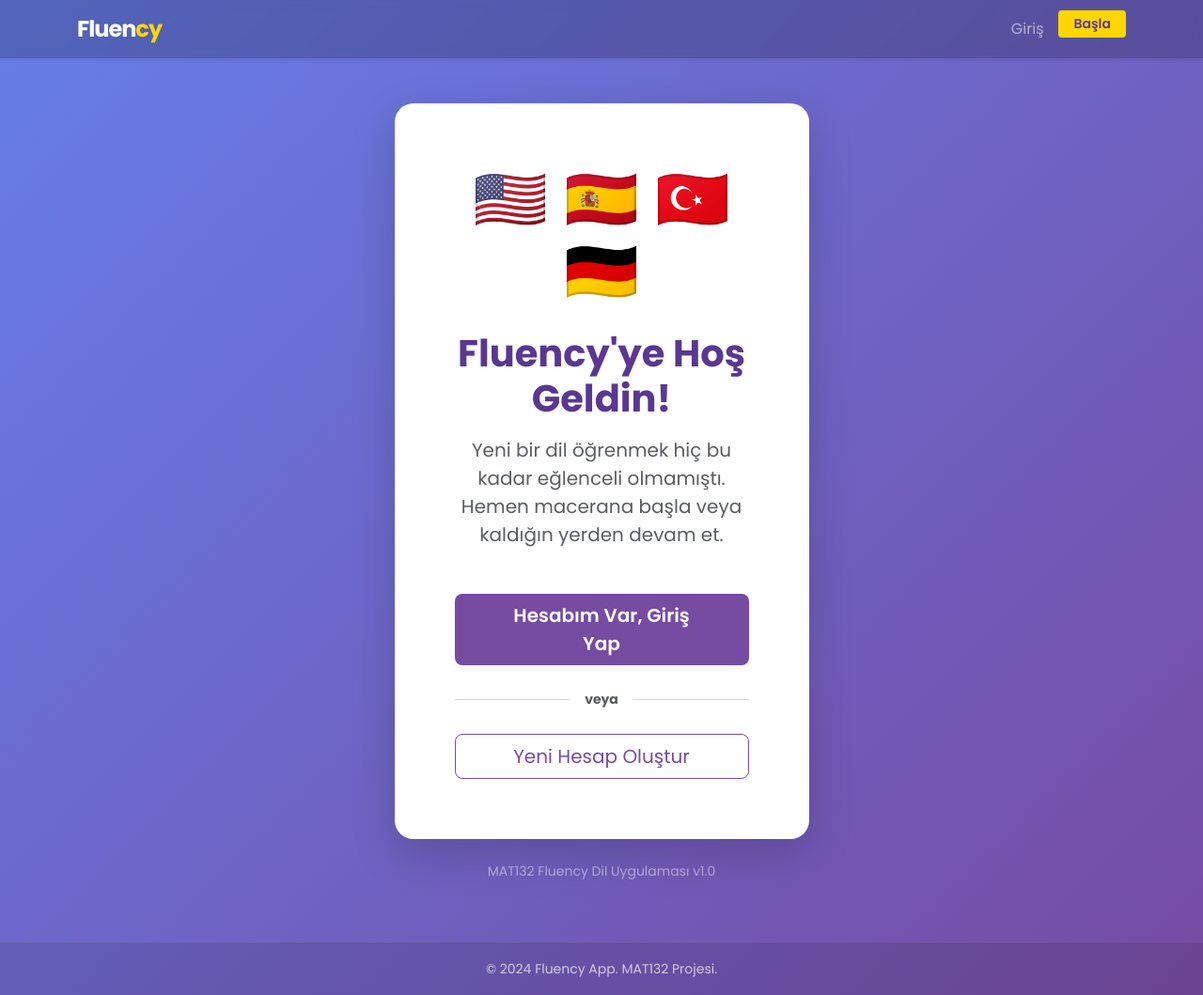
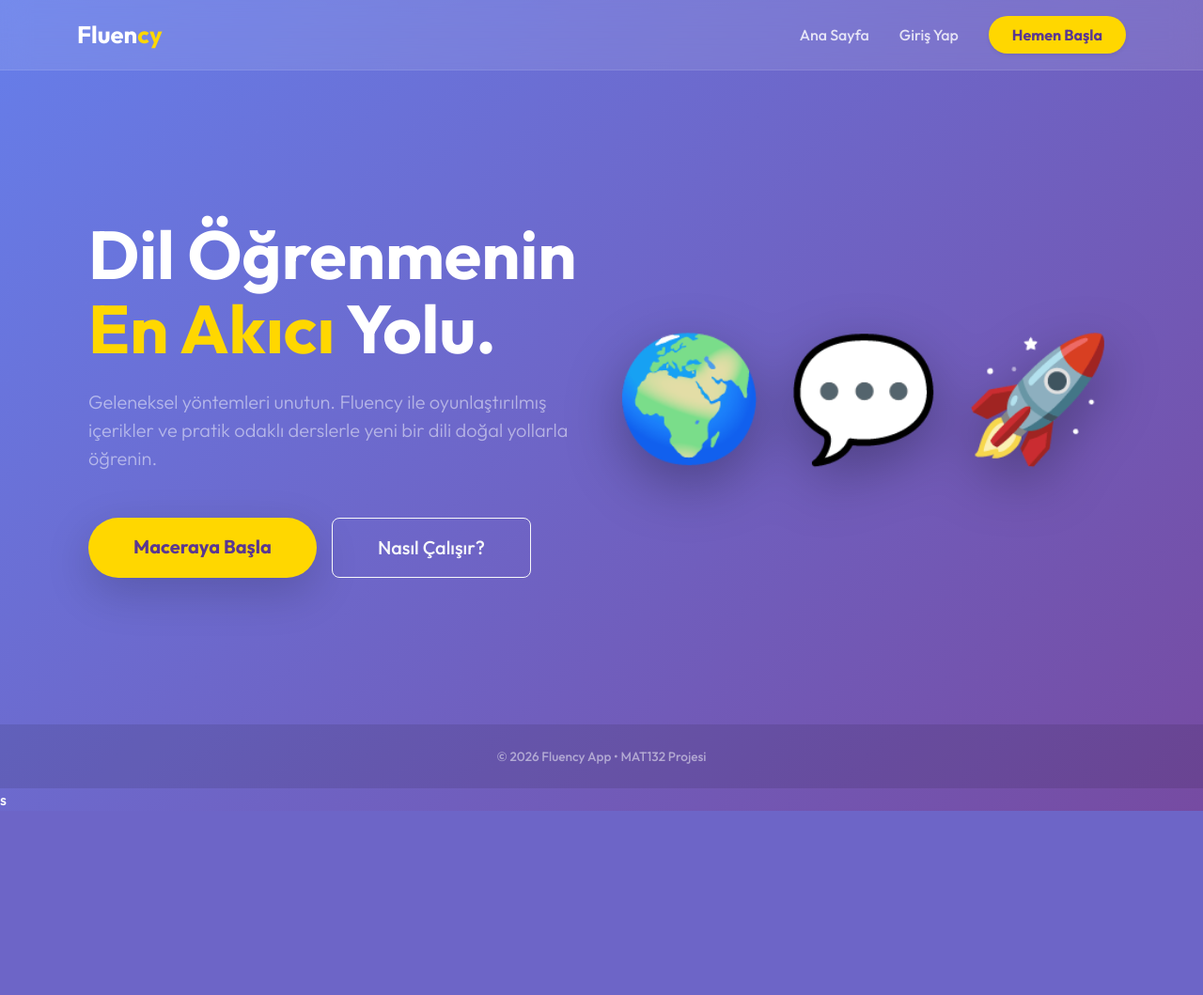
Before and after one commit to eylul-art/web-sitesi-, a Django app: page / in a window 1280 px wide. Shown: the whole page at 94% size. After the commit the page ends 863 px from the top, so only its background shows below. Run offline with Django 5.2, Linux system fonts and the light colour scheme.

Commit message:
feat:profil sayfası eklendi

```diff
--- a/fluency/fluency/urls.py
+++ b/fluency/fluency/urls.py
@@ -1,31 +1,9 @@
 from django.contrib import admin
-from django.urls import path
-from django.contrib.auth import views as auth_views
-from users.views import login_view, register_view, logout_view, index_view
+from django.urls import path, include # include eklemeyi unutma!
 
 urlpatterns = [
     path('admin/', admin.site.urls),
-    path('', index_view, name='index'),
 
-    # Giriş ve Kayıt
-    path('login/', login_view, name='login'),
-    path('register/', register_view, name='register'),
-    path('logout/', logout_view, name='logout'),
-
-    # Şifremi Unuttum Sistemi (4 Adım)
-    path('password_reset/', auth_views.PasswordResetView.as_view(
-        template_name='users/password_reset.html'
-    ), name='password_reset'),
-
-    path('password_reset/done/', auth_views.PasswordResetDoneView.as_view(
-        template_name='users/password_reset_done.html'
-    ), name='password_reset_done'),
-
-    path('reset/<uidb64>/<token>/', auth_views.PasswordResetConfirmView.as_view(
-        template_name='users/password_reset_confirm.html'
-    ), name='password_reset_confirm'),
-
-    path('reset/done/', auth_views.PasswordResetCompleteView.as_view(
-        template_name='users/password_reset_complete.html'
-    ), name='password_reset_complete'),
+    # Tüm kullanıcı işlemlerini 'users' uygulamasındaki urls.py'ye paslıyoruz
+    path('', include('users.urls')),
 ]
--- a/fluency/templates/base.html
+++ b/fluency/templates/base.html
@@ -4,108 +4,143 @@
 <head>
     <meta charset="UTF-8">
     <meta name="viewport" content="width=device-width, initial-scale=1.0">
-    <title>Fluency - Dil Öğrenmenin En Kolay Yolu | {% block title %}{% endblock %}</title>
+    <title>Fluency | {% block title %}{% endblock %}</title>
     <link href="https://cdn.jsdelivr.net/npm/bootstrap@5.3.0/dist/css/bootstrap.min.css" rel="stylesheet">
-    <link href="https://fonts.googleapis.com/css2?family=Poppins:wght@400;600;700&display=swap" rel="stylesheet">
+    <link href="https://fonts.googleapis.com/css2?family=Outfit:wght@300;500;700&display=swap" rel="stylesheet">
     <style>
         body {
-            font-family: 'Poppins', sans-serif;
-            /* İstediğin Mor Arka Plan - Modern bir gradyan */
+            font-family: 'Outfit', sans-serif;
             background: linear-gradient(135deg, #667eea 0%, #764ba2 100%);
+            min-height: 100vh;
+            color: #fff;
             display: flex;
             flex-direction: column;
-            min-height: 100vh;
-            color: #fff;
         }
 
         .navbar {
-            background-color: rgba(0, 0, 0, 0.2) !important;
-            backdrop-filter: blur(5px);
+            background: rgba(255, 255, 255, 0.1) !important;
+            backdrop-filter: blur(15px);
+            border-bottom: 1px solid rgba(255, 255, 255, 0.1);
+            padding: 0.8rem 0;
         }
 
         .navbar-brand {
             font-weight: 700;
-            font-size: 1.5rem;
-            letter-spacing: -1px;
+            font-size: 1.6rem;
+            color: #fff !important;
         }
 
         .navbar-brand span {
             color: #ffd700;
-            /* 'cy' kısmı altın sarısı */
+        }
+
+        .nav-link {
+            color: rgba(255, 255, 255, 0.8) !important;
+            font-weight: 500;
+            transition: 0.3s;
+            border-radius: 10px;
+        }
+
+        .nav-link:hover {
+            color: #ffd700 !important;
+            background: rgba(255, 255, 255, 0.1);
+        }
+
+        .btn-start {
+            background: #ffd700;
+            color: #5a3791;
+            font-weight: 700;
+            border-radius: 50px;
+            padding: 8px 25px;
+            border: none;
+            transition: 0.3s;
+        }
+
+        .btn-start:hover {
+            background: #fff;
+            transform: translateY(-2px);
+            box-shadow: 0 5px 15px rgba(0, 0, 0, 0.2);
         }
 
         .main-content {
             flex: 1;
             display: flex;
             align-items: center;
-            justify-content: center;
         }
 
         footer {
-            background-color: rgba(0, 0, 0, 0.1);
-            border-top: 1px solid rgba(255, 255, 255, 0.1);
-            color: rgba(255, 255, 255, 0.7);
+            padding: 1.5rem 0;
+            background: rgba(0, 0, 0, 0.1);
+            font-size: 0.85rem;
         }
 
-        /* Özel Mor Butonlar */
-        .btn-fluency {
-            background-color: #ffd700;
+        /* Profil İkonu Stili */
+        .profile-circle {
+            width: 35px;
+            height: 35px;
+            background: #ffd700;
             color: #5a3791;
-            font-weight: 600;
-            border: none;
-        }
-
-        .btn-fluency:hover {
-            background-color: #ffea00;
-            color: #5a3791;
-        }
-
-        .btn-outline-fluency {
-            border: 2px solid #fff;
-            color: #fff;
-            font-weight: 600;
-        }
-
-        .btn-outline-fluency:hover {
-            background-color: #fff;
-            color: #5a3791;
+            border-radius: 50%;
+            display: flex;
+            align-items: center;
+            justify-content: center;
+            font-weight: bold;
         }
     </style>
 </head>
 
 <body>
 
-    <nav class="navbar navbar-expand-lg navbar-dark shadow-sm">
+    <nav class="navbar navbar-expand-lg navbar-dark sticky-top">
         <div class="container">
             <a class="navbar-brand" href="/">Fluen<span>cy</span></a>
             <button class="navbar-toggler" type="button" data-bs-toggle="collapse" data-bs-target="#navbarNav">
                 <span class="navbar-toggler-icon"></span>
             </button>
+
             <div class="collapse navbar-collapse" id="navbarNav">
-                <ul class="navbar-nav ms-auto">
+                <ul class="navbar-nav ms-auto align-items-center">
+                    <li class="nav-item"><a class="nav-link px-3" href="/">Ana Sayfa</a></li>
+
+                    {# DJANGO İÇİN DOĞRU KONTROL: user.is_authenticated #}
+                    {% if user.is_authenticated %}
+                    <li class="nav-item"><a class="nav-link px-3" href="/dashboard">Derslerim</a></li>
                     <li class="nav-item">
-                        <a class="nav-link" href="/login">Giriş</a>
+                        <a class="nav-link px-3 d-flex align-items-center" href="/profile">
+                            <div class="profile-circle me-2">
+                                {{ user.username|slice:":1"|upper }}
+                            </div>
+                            {{ user.username }}
+                        </a>
                     </li>
+                    <li class="nav-item ms-lg-2">
+                        <a class="btn btn-outline-light btn-sm px-3" style="border-radius: 50px;"
+                            href="/logout">Çıkış</a>
+                    </li>
+                    {% else %}
+                    <li class="nav-item"><a class="nav-link px-3" href="/login">Giriş Yap</a></li>
                     <li class="nav-item">
-                        <a class="btn btn-fluency btn-sm ms-lg-2 px-3" href="/register">Başla</a>
+                        <a class="btn btn-start ms-lg-3 shadow-sm" href="/register">Hemen Başla</a>
                     </li>
+                    {% endif %}
                 </ul>
             </div>
         </div>
     </nav>
 
-    <div class="container main-content py-5">
-        {% block content %}
-        {% endblock %}
-    </div>
+    <main class="main-content">
+        <div class="container py-5">
+            {% block content %}{% endblock %}
+        </div>
+    </main>
 
-    <footer class="py-3 text-center">
+    <footer class="text-center text-white-50 mt-auto">
         <div class="container">
-            <small>&copy; 2024 Fluency App. MAT132 Projesi.</small>
+            <p class="mb-0">© 2026 Fluency App • MAT132 Projesi</p>
         </div>
     </footer>
 
     <script src="https://cdn.jsdelivr.net/npm/bootstrap@5.3.0/dist/js/bootstrap.bundle.min.js"></script>
 </body>
 
-</html>
+</html>s
--- a/fluency/templates/index.html
+++ b/fluency/templates/index.html
@@ -1,44 +1,102 @@
 {% extends "base.html" %}
 
-{% block title %}Hoş Geldiniz{% endblock %}
+{% block title %}Akıcı Dil Öğrenimi{% endblock %}
 
 {% block content %}
-<div class="row justify-content-center w-100">
-    <div class="col-md-8 col-lg-5 text-center">
-        <div class="card shadow-lg border-0 p-4 p-md-5" style="border-radius: 20px; color: #333;">
-            <div class="card-body">
-                <div class="mb-4">
-                    <span class="display-3">🇺🇸 🇪🇸 🇹🇷 🇩🇪</span>
+<div class="container">
+    {% if not user.is_authenticated %}
+    <div class="row align-items-center min-vh-75">
+        <div class="col-lg-6 text-center text-lg-start animate__animated animate__fadeIn">
+            <h1 class="display-2 fw-bold mb-4" style="line-height: 1.1;">
+                Dil Öğrenmenin <br><span style="color: #ffd700;">En Akıcı</span> Yolu.
+            </h1>
+            <p class="lead mb-5 text-white-50">
+                Geleneksel yöntemleri unutun. Fluency ile oyunlaştırılmış içerikler ve
+                pratik odaklı derslerle yeni bir dili doğal yollarla öğrenin.
+            </p>
+            <div class="d-flex flex-column flex-sm-row gap-3 justify-content-center justify-content-lg-start">
+                <a href="/register" class="btn btn-start btn-lg px-5 py-3 shadow-lg">Maceraya Başla</a>
+                <a href="#features" class="btn btn-outline-light btn-lg px-5 py-3">Nasıl Çalışır?</a>
+            </div>
+        </div>
+        <div class="col-lg-6 d-none d-lg-block text-center animate__animated animate__zoomIn">
+            <div class="floating-icons" style="font-size: 8rem; filter: drop-shadow(0 20px 30px rgba(0,0,0,0.3));">
+                🌍 💬 🚀
+            </div>
+        </div>
+    </div>
+    {% else %}
+    <div class="row g-4 animate__animated animate__fadeInUp">
+        <div class="col-12 mb-4">
+            <h2 class="fw-bold">Tekrar Hoş Geldin, {{ user.username }}! 👋</h2>
+            <p class="text-white-50">Kaldığın yerden devam etmeye hazır mısın?</p>
+        </div>
+
+        <div class="col-md-8">
+            <div class="card border-0 shadow-lg p-4 mb-4"
+                style="border-radius: 25px; background: rgba(255,255,255,0.95); color: #333;">
+                <div class="d-flex justify-content-between align-items-center mb-4">
+                    <h4 class="fw-bold mb-0">Aktif Kurs: İngilizce 🇺🇸</h4>
+                    <span class="badge bg-success rounded-pill p-2 px-3">Seviye A2</span>
                 </div>
-                <h1 class="fw-bold mb-3" style="color: #5a3791;">Fluency'ye Hoş Geldin!</h1>
-                <p class="text-muted mb-5 lead">
-                    Yeni bir dil öğrenmek hiç bu kadar eğlenceli olmamıştı. <br>
-                    Hemen macerana başla veya kaldığın yerden devam et.
-                </p>
-
-                <div class="d-grid gap-3">
-                    <a href="/login" class="btn btn-fluency btn-lg px-5 shadow-sm"
-                        style="background-color: #764ba2; color: white;">
-                        Hesabım Var, Giriş Yap
-                    </a>
-
-                    <div class="d-flex align-items-center my-1">
-                        <hr class="flex-grow-1 text-muted opacity-25">
-                        <span class="mx-3 text-muted small uppercase fw-bold">veya</span>
-                        <hr class="flex-grow-1 text-muted opacity-25">
-                    </div>
-
-                    <a href="/register" class="btn btn-outline-primary btn-lg px-5"
-                        style="border-color: #764ba2; color: #764ba2;">
-                        Yeni Hesap Oluştur
-                    </a>
+                <div class="progress mb-3" style="height: 12px; border-radius: 10px;">
+                    <div class="progress-bar progress-bar-striped progress-bar-animated" role="progressbar"
+                        style="width: 45%; background: #764ba2;"></div>
                 </div>
+                <p class="small text-muted">Kursun %45'ini tamamladın. Harika gidiyorsun!</p>
+                <a href="/dashboard" class="btn btn-fluency mt-3 py-2">Derslere Dön</a>
             </div>
         </div>
 
-        <p class="mt-4 text-white-50 small">
-            MAT132 Fluency Dil Uygulaması v1.0
-        </p>
+        <div class="col-md-4">
+            <div class="card border-0 shadow-lg p-4 text-center"
+                style="border-radius: 25px; background: rgba(255,255,255,0.15); backdrop-filter: blur(10px);">
+                <div class="mb-3">
+                    <span class="display-5">🔥</span>
+                    <h3 class="fw-bold mt-2">{{ user_streak }} Gün</h3>
+                    <p class="small opacity-75">Günlük Seri</p>
+                </div>
+                <hr class="border-light opacity-25">
+                <a href="/profile" class="text-white text-decoration-none small">Tüm İstatistikleri Gör →</a>
+            </div>
+        </div>
     </div>
+    {% endif %}
 </div>
+
+<style>
+    .min-vh-75 {
+        min-height: 75vh;
+    }
+
+    .btn-start {
+        background: #ffd700;
+        color: #5a3791;
+        font-weight: 700;
+        border-radius: 50px;
+        transition: 0.3s;
+    }
+
+    .btn-start:hover {
+        background: #fff;
+        transform: translateY(-3px);
+    }
+
+    /* Animasyonlar için ufak bir CSS */
+    .floating-icons {
+        animation: float 6s ease-in-out infinite;
+    }
+
+    @keyframes float {
+
+        0%,
+        100% {
+            transform: translateY(0);
+        }
+
+        50% {
+            transform: translateY(-20px);
+        }
+    }
+</style>
 {% endblock %}
--- a/fluency/users/urls.py
+++ b/fluency/users/urls.py
@@ -1,6 +1,29 @@
 from django.urls import path
 from . import views
+from django.contrib.auth import views as auth_views
 
 urlpatterns = [
-    path('', views.home,name='home'),
+    # Temel Sayfalar
+    path('', views.index_view, name='index'),
+    path('login/', views.login_view, name='login'),
+    path('register/', views.register_view, name='register'),
+    path('logout/', views.logout_view, name='logout'),
+    path('profile/', views.profile_view, name='profile'),
+
+    # Şifremi Unuttum Sistemi (NoReverseMatch Hatasını Çözen Kısım)
+    path('password_reset/', auth_views.PasswordResetView.as_view(
+        template_name='users/password_reset.html'
+    ), name='password_reset'),
+
+    path('password_reset/done/', auth_views.PasswordResetDoneView.as_view(
+        template_name='users/password_reset_done.html'
+    ), name='password_reset_done'),
+
+    path('reset/<uidb64>/<token>/', auth_views.PasswordResetConfirmView.as_view(
+        template_name='users/password_reset_confirm.html'
+    ), name='password_reset_confirm'),
+
+    path('reset/done/', auth_views.PasswordResetCompleteView.as_view(
+        template_name='users/password_reset_complete.html'
+    ), name='password_reset_complete'),
 ]
--- a/fluency/users/views.py
+++ b/fluency/users/views.py
@@ -1,19 +1,41 @@
 from django.shortcuts import render, redirect
 from django.contrib.auth import login, authenticate, logout
+from django.contrib.auth.decorators import login_required
 from .forms import RegisterForm, LoginForm
 
+def index_view(request):
+    """Ana sayfa: Giriş yapmış kullanıcıyı Dashboard'a yönlendirebilir
+    veya giriş yapmamış kişiye Landing Page gösterir."""
+    context = {
+        'is_homepage': True,
+    }
+    if request.user.is_authenticated:
+        # İleride veritabanından çekilecek örnek veriler
+        context['user_streak'] = 5
+        context['xp_points'] = 1250
+        # Giriş yapan kullanıcıyı direkt Dashboard içeriğiyle karşılamak için
+        # index.html içinde {% if user.is_authenticated %} kontrolü kullanıyoruz.
+
+    return render(request, 'index.html', context)
+
 def register_view(request):
+    if request.user.is_authenticated:
+        return redirect('index')
+
     if request.method == 'POST':
         form = RegisterForm(request.POST)
         if form.is_valid():
             user = form.save()
             login(request, user)
-            return redirect('index') # Başarılıysa ana sayfaya git
+            return redirect('index')
     else:
         form = RegisterForm()
     return render(request, 'users/register.html', {'form': form})
 
 def login_view(request):
+    if request.user.is_authenticated:
+        return redirect('index')
+
     if request.method == 'POST':
         form = LoginForm(request, data=request.POST)
         if form.is_valid():
@@ -23,6 +45,8 @@ def login_view(request):
             if user is not None:
                 login(request, user)
                 return redirect('index')
+            else:
+                form.add_error(None, "Kullanıcı adı veya şifre hatalı.")
     else:
         form = LoginForm()
     return render(request, 'users/login.html', {'form': form})
@@ -30,5 +54,15 @@ def login_view(request):
 def logout_view(request):
     logout(request)
     return redirect('index')
-def index_view(request):
-    return render(request, 'index.html')
+
+@login_required
+def profile_view(request):
+    """Kullanıcının profil bilgilerini gördüğü yer."""
+    return render(request, 'users/profile.html')
+
+@login_required
+def dashboard_view(request):
+    """Derslerin, kelimelerin ve dil seçimlerinin olduğu ana panel."""
+    # Burada veritabanından dersleri çekip gönderebilirsin
+    # Örn: courses = Course.objects.all()
+    return render(request, 'users/dashboard.html')
```
Also changed, not shown: fluency/templates/users/profile.html (added, +47 -0 lines), fluency/.antigravity/settings.json (added).
